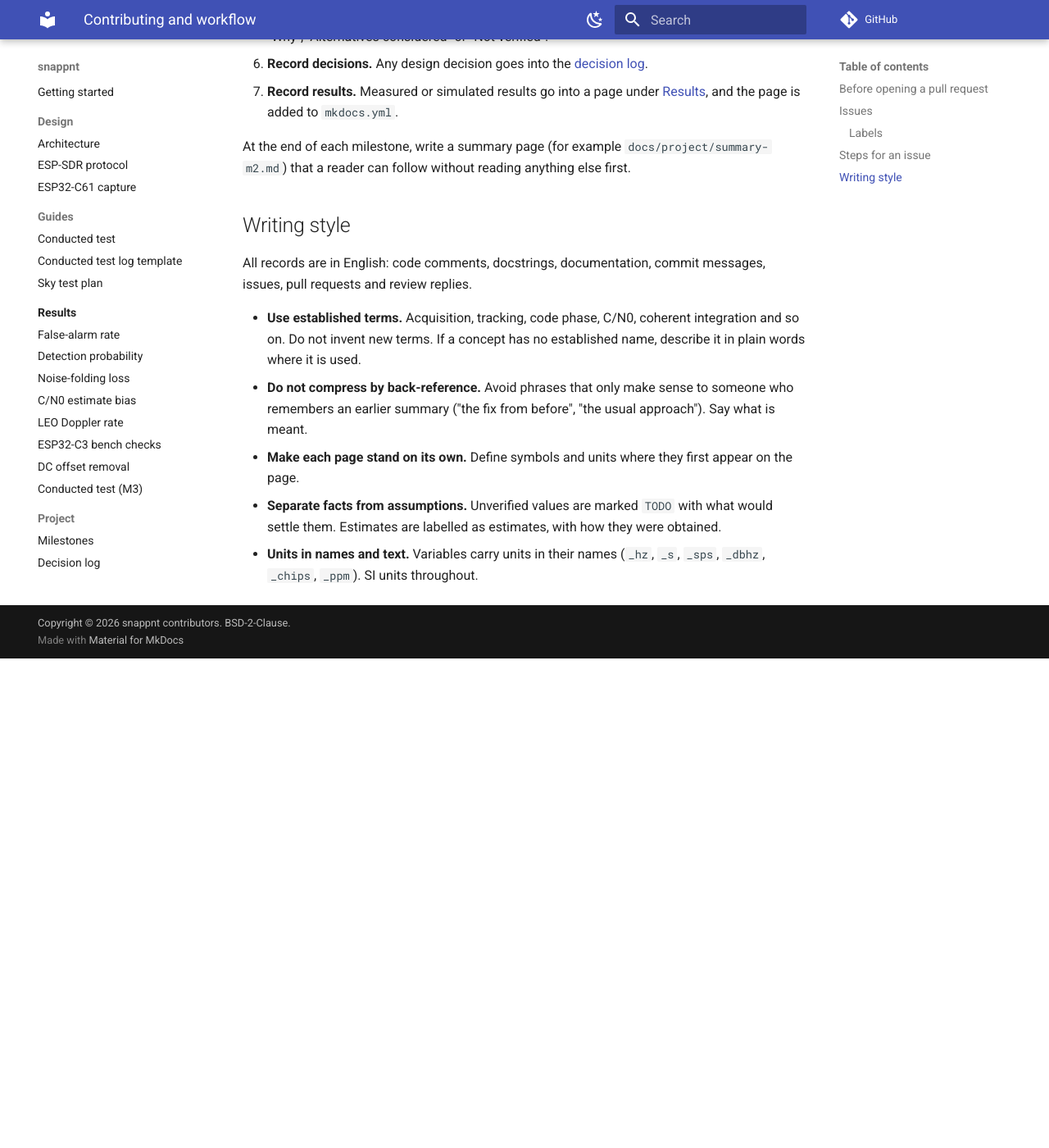
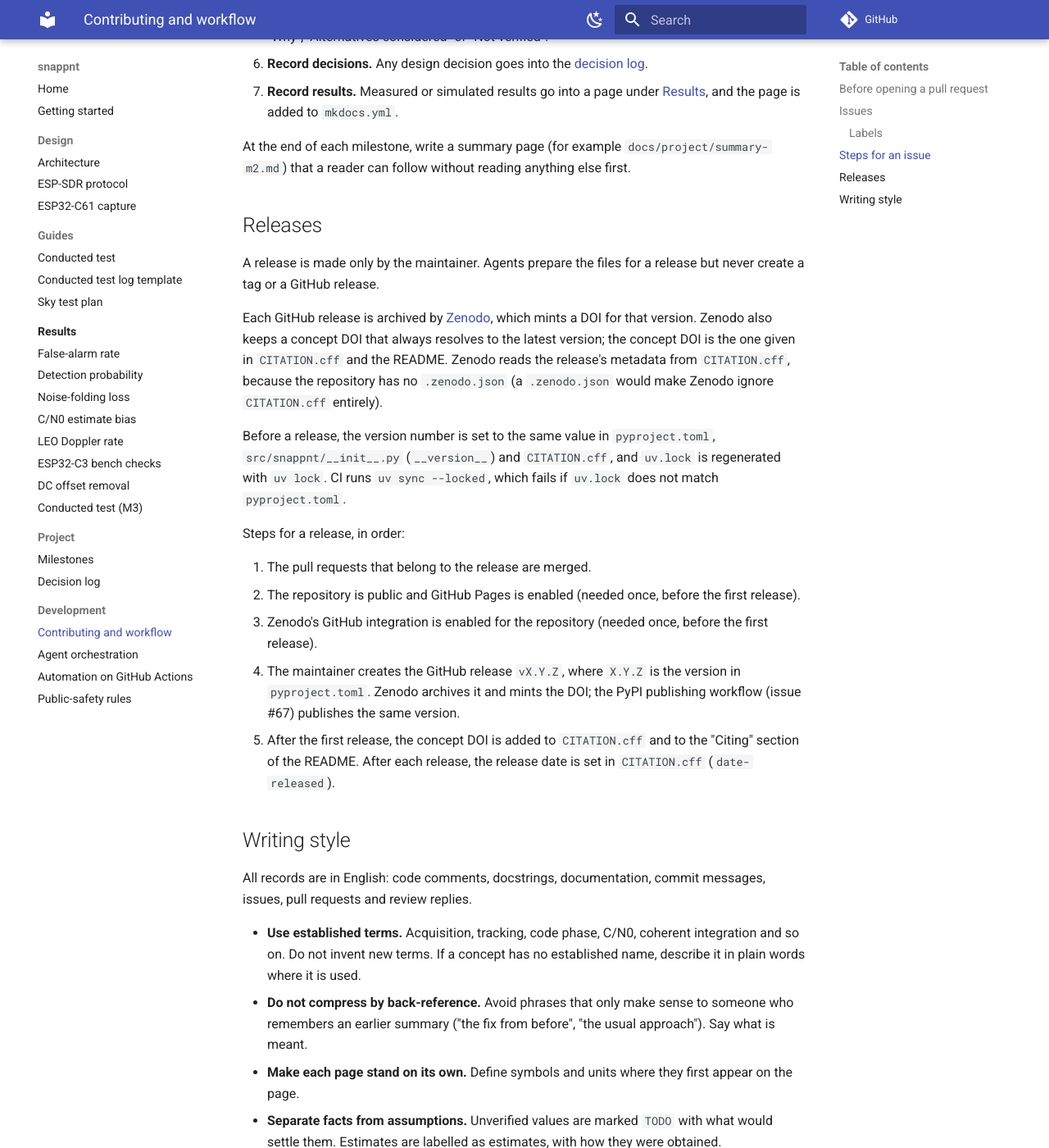
Before and after one commit to h-shiono/snappnt, an MkDocs documentation site: the page built from docs/development/workflow.md, in a window 1280 px wide and 1400 px high, scrolled down 1544 px. Shown: the whole window at 82% size. Built offline with MkDocs 1.6.1 and Material for MkDocs 9.7.7, drawn with Linux system fonts in a browser that asks for light colours; comment, search, counter and statistics services are not loaded; before the commit the page ends 2347 px from its top, so only the background shows below that.

Commit message:
Add CITATION.cff and set the version to 0.1.0 for the first release
CITATION.cff (CFF 1.2.0) gives the title, version, licence, repository,
abstract, keywords and author; Zenodo reads it when the first GitHub release
is archived, so no .zenodo.json is added. The version is 0.1.0 in
pyproject.toml, __init__.py and uv.lock, and the classifier is Alpha.
workflow.md gains a Releases section, public-safety.md says why the name
lines in CITATION.cff carry the ignore marker, and the status note on the
docs home page matches the README.

Co-Authored-By: Claude Opus 5.5 <noreply@anthropic.com>
Signed-off-by: h-shiono <hato.gnss@gmail.com>

```diff
--- a/docs/development/workflow.md
+++ b/docs/development/workflow.md
@@ -57,6 +57,36 @@ Work is organised in GitHub issues. Each issue states:
 At the end of each milestone, write a summary page (for example `docs/project/summary-m2.md`)
 that a reader can follow without reading anything else first.
 
+## Releases
+
+A release is made only by the maintainer. Agents prepare the files for a release but never
+create a tag or a GitHub release.
+
+Each GitHub release is archived by [Zenodo](https://zenodo.org/), which mints a DOI for that
+version. Zenodo also keeps a concept DOI that always resolves to the latest version; the
+concept DOI is the one given in `CITATION.cff` and the README. Zenodo reads the release's
+metadata from `CITATION.cff`, because the repository has no `.zenodo.json` (a `.zenodo.json`
+would make Zenodo ignore `CITATION.cff` entirely).
+
+Before a release, the version number is set to the same value in `pyproject.toml`,
+`src/snappnt/__init__.py` (`__version__`) and `CITATION.cff`, and `uv.lock` is regenerated
+with `uv lock`. CI runs `uv sync --locked`, which fails if `uv.lock` does not match
+`pyproject.toml`.
+
+Steps for a release, in order:
+
+1. The pull requests that belong to the release are merged.
+2. The repository is public and GitHub Pages is enabled (needed once, before the first
+   release).
+3. Zenodo's GitHub integration is enabled for the repository (needed once, before the first
+   release).
+4. The maintainer creates the GitHub release `vX.Y.Z`, where `X.Y.Z` is the version in
+   `pyproject.toml`. Zenodo archives it and mints the DOI; the PyPI publishing workflow
+   (issue #67) publishes the same version.
+5. After the first release, the concept DOI is added to `CITATION.cff` and to the "Citing"
+   section of the README. After each release, the release date is set in `CITATION.cff`
+   (`date-released`).
+
 ## Writing style
 
 All records are in English: code comments, docstrings, documentation, commit messages, issues,
--- a/pyproject.toml
+++ b/pyproject.toml
@@ -4,7 +4,7 @@ build-backend = "hatchling.build"
 
 [project]
 name = "snappnt"
-version = "0.0.1"
+version = "0.1.0"
 description = "Snapshot PNT receiver toolkit for low-cost front ends (ESP32 ESP-SDR, HackRF, USRP): signal simulator and acquisition"
 readme = "README.md"
 license = "BSD-2-Clause"
@@ -13,7 +13,7 @@ requires-python = ">=3.11"
 authors = [{ name = "h-shiono" }]
 keywords = ["GNSS", "PNT", "NavIC", "LEO-PNT", "SDR", "ESP32", "snapshot receiver"]
 classifiers = [
-    "Development Status :: 2 - Pre-Alpha",
+    "Development Status :: 3 - Alpha",
     "Programming Language :: Python :: 3",
     "Topic :: Scientific/Engineering",
 ]
--- a/src/snappnt/__init__.py
+++ b/src/snappnt/__init__.py
@@ -9,4 +9,4 @@ Layers (see docs/design/architecture.md):
   eval      detection-probability sweeps and truth comparison
 """
 
-__version__ = "0.0.1"
+__version__ = "0.1.0"
```
Also changed, not shown: docs/development/public-safety.md (+5 -0 lines), docs/index.md (+3 -1 lines), 2 other files.
